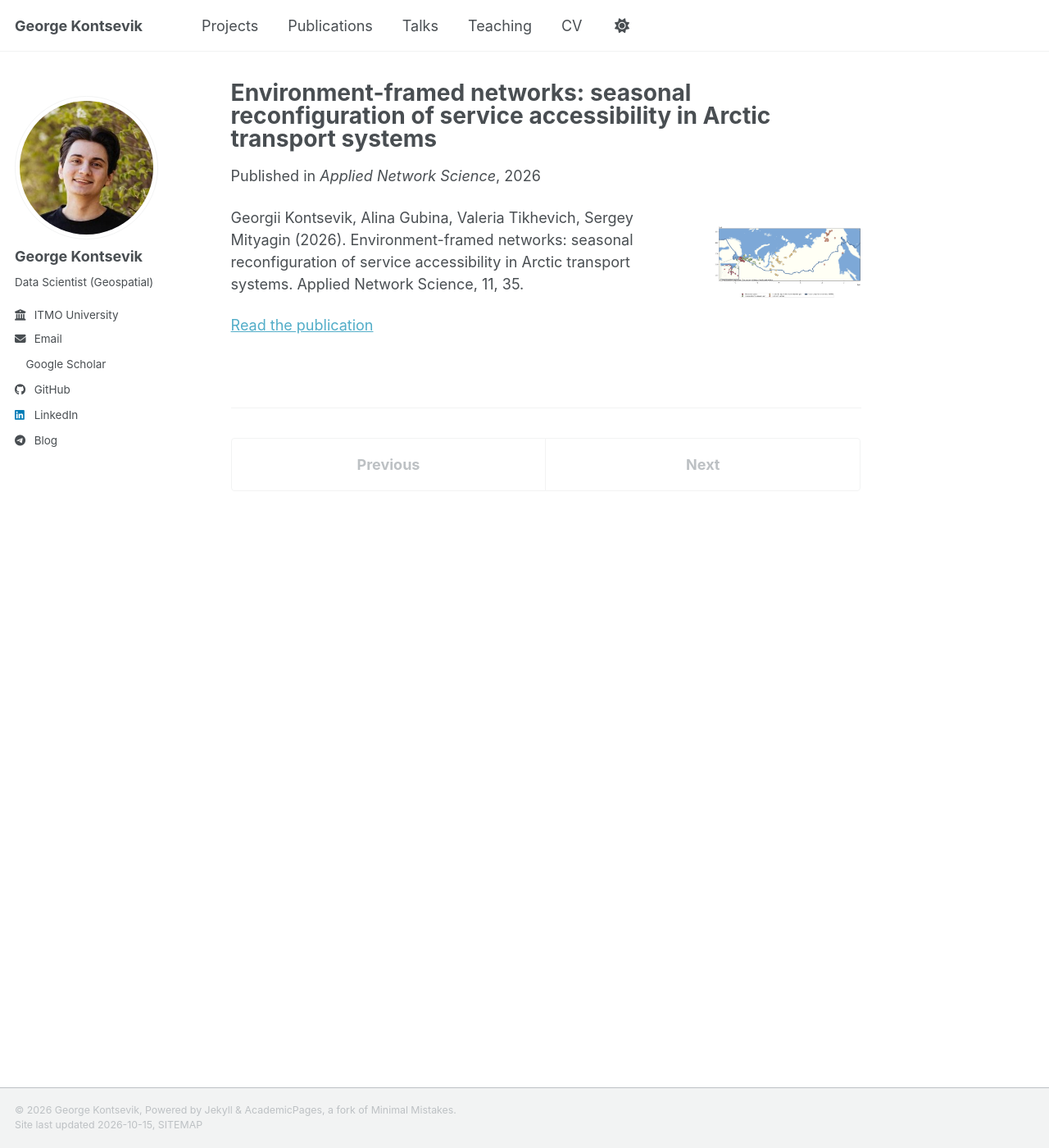
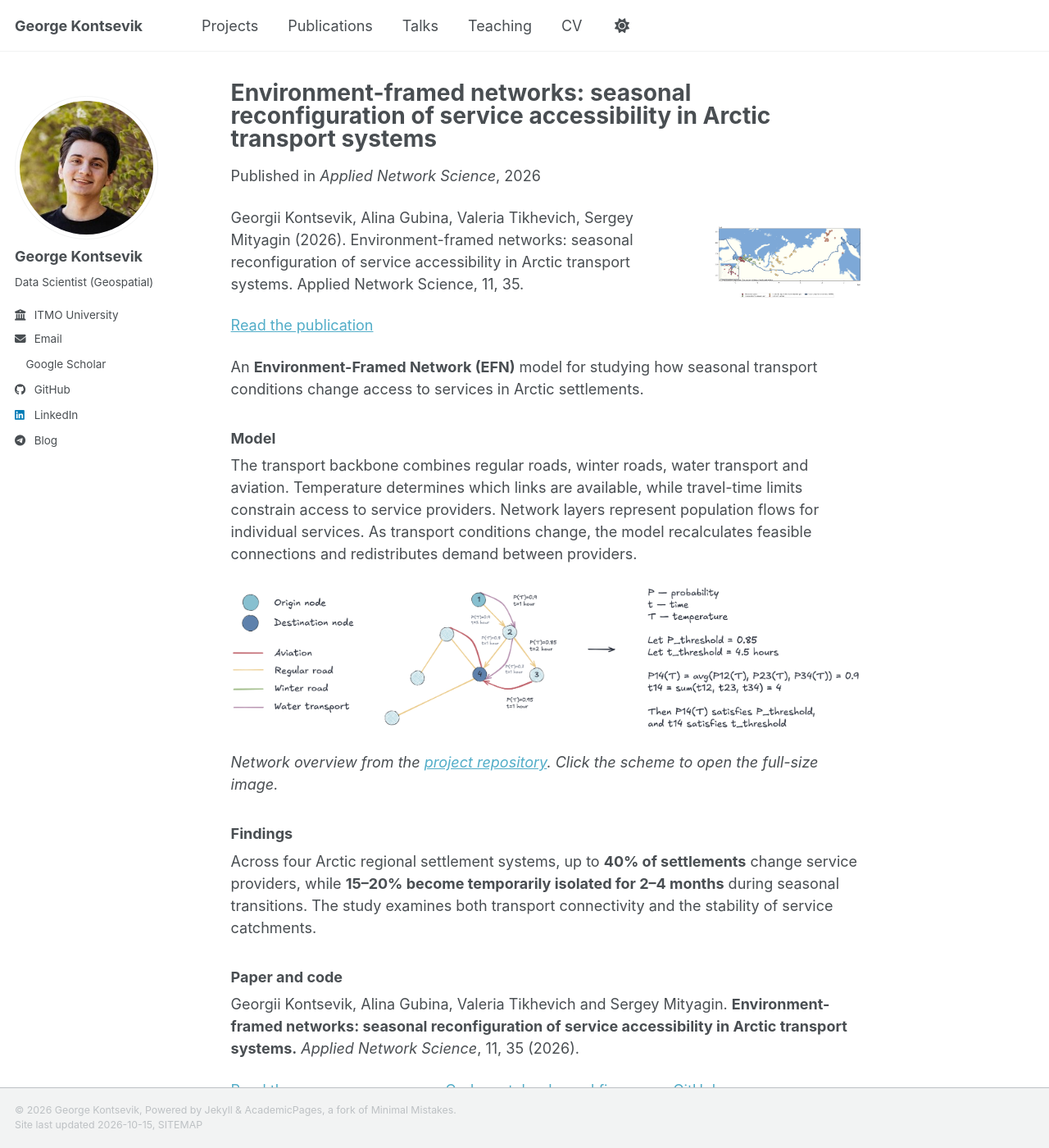
Before and after one commit to GeorgeKontsevik/GeorgeKontsevik.github.io, a Jekyll site: the page built from _publications/environment-framed-networks-seasonal-reconfiguration-of-service-accessibility-in-arctic-transport-systems.md, in a window 1280 px wide and 1400 px high. Shown: the whole window at 82% size. Built offline with Jekyll 4.4.1, drawn with Linux system fonts in a browser that asks for light colours; a style sheet for code colours, icons or effects is not loaded.

Commit message:
Remove Arctic project card and preserve details in publication

```diff
--- a/_publications/environment-framed-networks-seasonal-reconfiguration-of-service-accessibility-in-arctic-transport-systems.md
+++ b/_publications/environment-framed-networks-seasonal-reconfiguration-of-service-accessibility-in-arctic-transport-systems.md
@@ -8,6 +8,8 @@ publication_url: "https://doi.org/10.1007/s41109-026-00783-6"
 citation: "Georgii Kontsevik, Alina Gubina, Valeria Tikhevich, Sergey Mityagin (2026). Environment-framed networks: seasonal reconfiguration of service accessibility in Arctic transport systems. Applied Network Science, 11, 35."
 source_url: "https://api.crossref.org/works/10.1007/s41109-026-00783-6"
 collection: "publications"
+redirect_from:
+  - /project/season_framed_multilayer_arctic_network_model/
 permalink: "/publication/environment-framed-networks-seasonal-reconfiguration-of-service-accessibility-in-arctic-transport-systems/"
 image: "/images/projects/arctic-study-area.png"
 image_alt: "Arctic transport network study area"
@@ -16,3 +18,24 @@ image_alt: "Arctic transport network study area"
 Georgii Kontsevik, Alina Gubina, Valeria Tikhevich, Sergey Mityagin (2026). Environment-framed networks: seasonal reconfiguration of service accessibility in Arctic transport systems. Applied Network Science, 11, 35.
 
 [Read the publication](https://doi.org/10.1007/s41109-026-00783-6)
+
+
+An **Environment-Framed Network (EFN)** model for studying how seasonal transport conditions change access to services in Arctic settlements.
+
+### Model
+
+The transport backbone combines regular roads, winter roads, water transport and aviation. Temperature determines which links are available, while travel-time limits constrain access to service providers. Network layers represent population flows for individual services. As transport conditions change, the model recalculates feasible connections and redistributes demand between providers.
+
+<a href="/images/projects/arctic-network-scheme.png"><img src="/images/projects/arctic-network-scheme.png" alt="Overview of the Arctic network model: transport modes, temperature-dependent link availability and travel-time thresholds"></a>
+
+*Network overview from the [project repository](https://github.com/GeorgeKontsevik/season_framed_multilayer_arctic_network_model/blob/main/plots/schemas/arctic_paper_scheme_2.png). Click the scheme to open the full-size image.*
+
+### Findings
+
+Across four Arctic regional settlement systems, up to **40% of settlements** change service providers, while **15–20% become temporarily isolated for 2–4 months** during seasonal transitions. The study examines both transport connectivity and the stability of service catchments.
+
+### Paper and code
+
+Georgii Kontsevik, Alina Gubina, Valeria Tikhevich and Sergey Mityagin. **Environment-framed networks: seasonal reconfiguration of service accessibility in Arctic transport systems.** *Applied Network Science*, 11, 35 (2026).
+
+[Read the open-access paper](https://doi.org/10.1007/s41109-026-00783-6) · [Code, notebooks and figures on GitHub](https://github.com/GeorgeKontsevik/season_framed_multilayer_arctic_network_model)
```
Also changed, not shown: _portfolio/12-season_framed_multilayer_arctic_network_model.md (deleted, +0 -28 lines).
